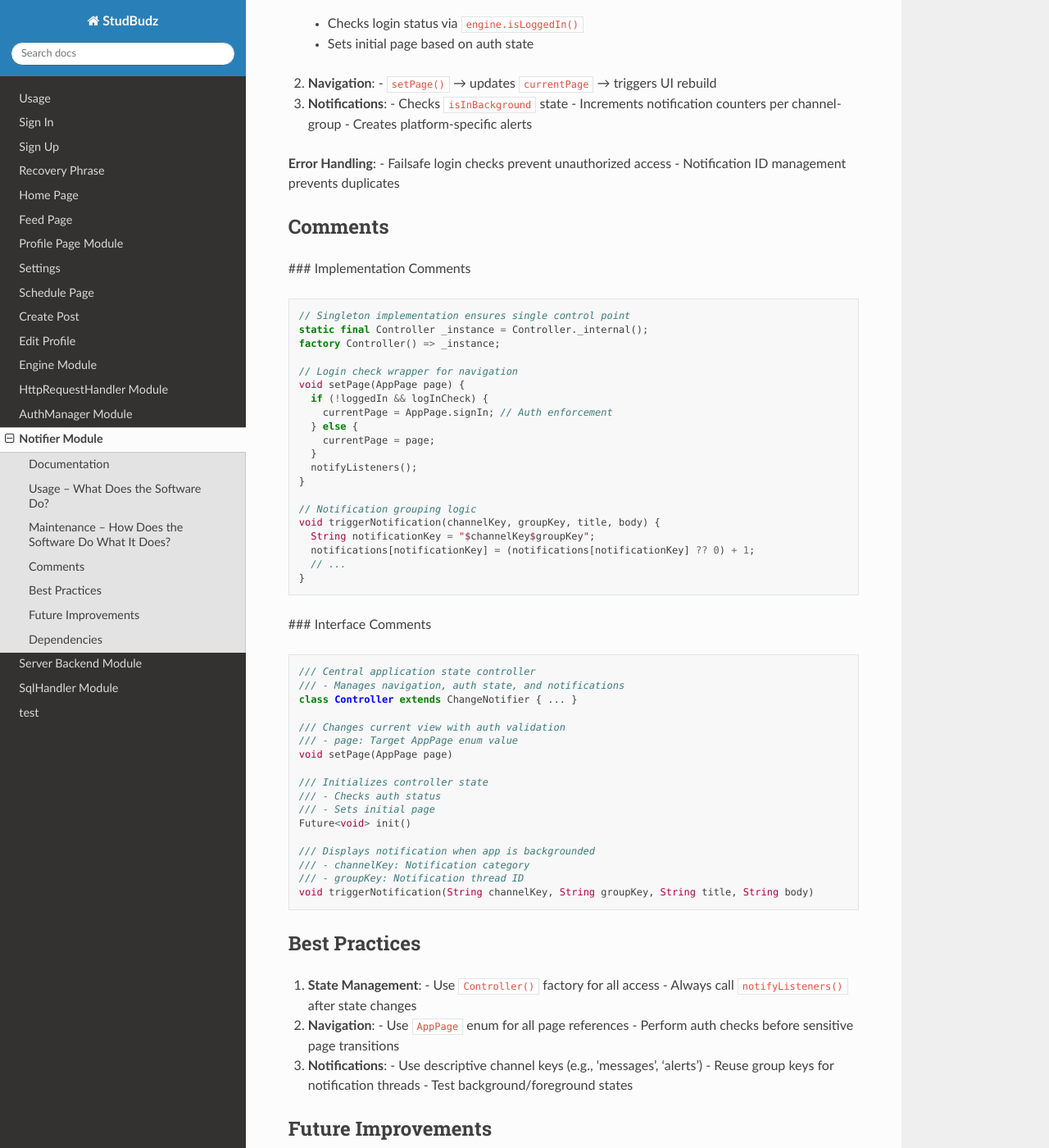
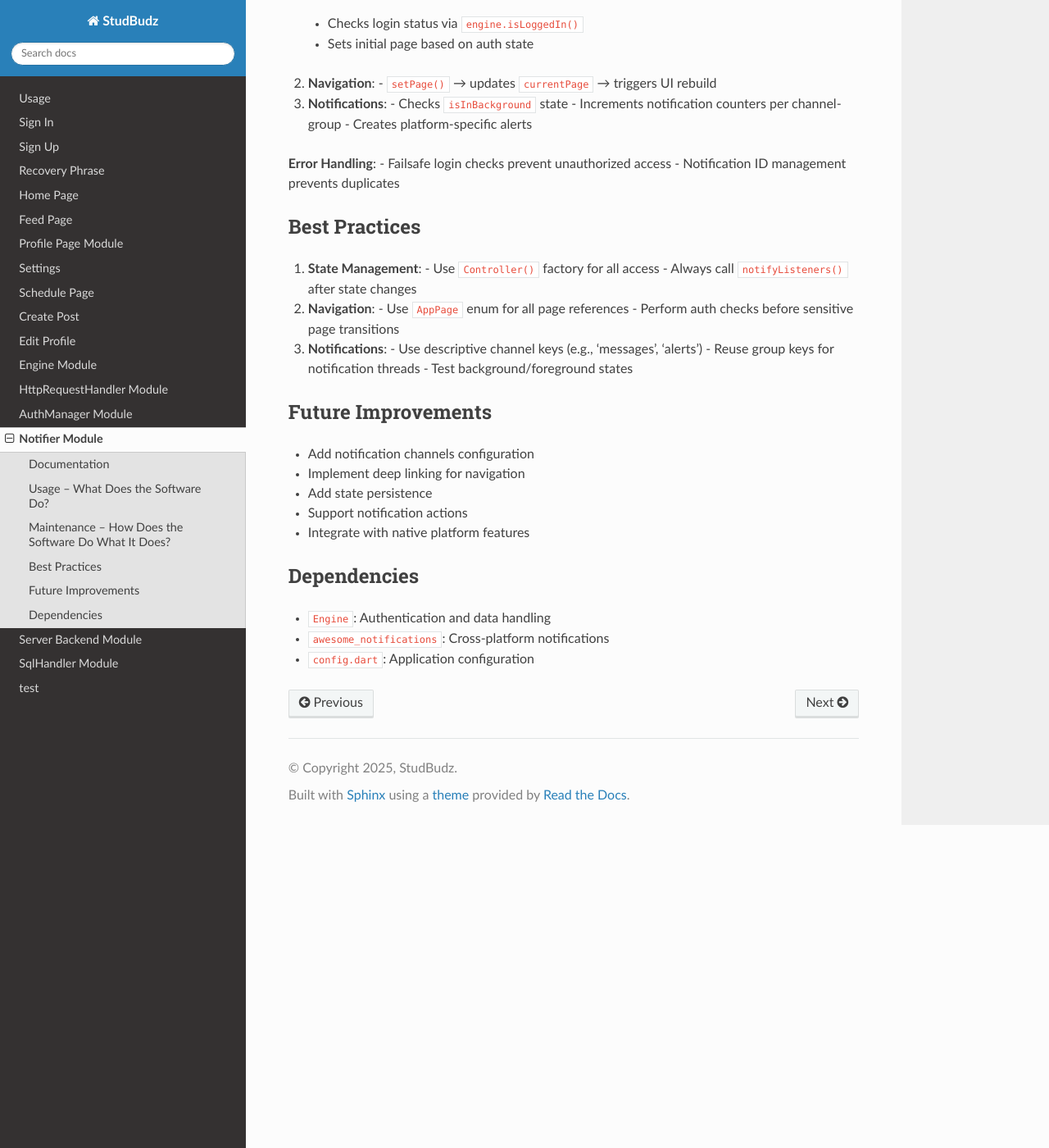
Before and after one commit to Basnoo05/rtd-tutorial, a Sphinx documentation site: the page built from docs/source/notifier.rst, in a window 1280 px wide and 1400 px high, scrolled down 1087 px. Shown: the whole window at 82% size. Built offline with Sphinx 7.4.7 and the Read the Docs theme 3.1.0, drawn with Linux system fonts in a browser that asks for light colours.

Commit message:
Update notifier.rst

```diff
--- a/docs/source/notifier.rst
+++ b/docs/source/notifier.rst
@@ -67,57 +67,6 @@ Maintenance – How Does the Software Do What It Does?
 - Failsafe login checks prevent unauthorized access
 - Notification ID management prevents duplicates
 
-Comments
---------
-
-### Implementation Comments
-
-.. code-block:: dart
-
-   // Singleton implementation ensures single control point
-   static final Controller _instance = Controller._internal();
-   factory Controller() => _instance;
-
-   // Login check wrapper for navigation
-   void setPage(AppPage page) {
-     if (!loggedIn && logInCheck) {
-       currentPage = AppPage.signIn; // Auth enforcement
-     } else {
-       currentPage = page;
-     }
-     notifyListeners();
-   }
-
-   // Notification grouping logic
-   void triggerNotification(channelKey, groupKey, title, body) {
-     String notificationKey = "$channelKey$groupKey";
-     notifications[notificationKey] = (notifications[notificationKey] ?? 0) + 1;
-     // ...
-   }
-
-### Interface Comments
-
-.. code-block:: dart
-
-   /// Central application state controller
-   /// - Manages navigation, auth state, and notifications
-   class Controller extends ChangeNotifier { ... }
-
-   /// Changes current view with auth validation
-   /// - page: Target AppPage enum value
-   void setPage(AppPage page)
-
-   /// Initializes controller state
-   /// - Checks auth status
-   /// - Sets initial page
-   Future<void> init()
-
-   /// Displays notification when app is backgrounded
-   /// - channelKey: Notification category
-   /// - groupKey: Notification thread ID
-   void triggerNotification(String channelKey, String groupKey, String title, String body)
-
-
 Best Practices
 --------------
 
```
